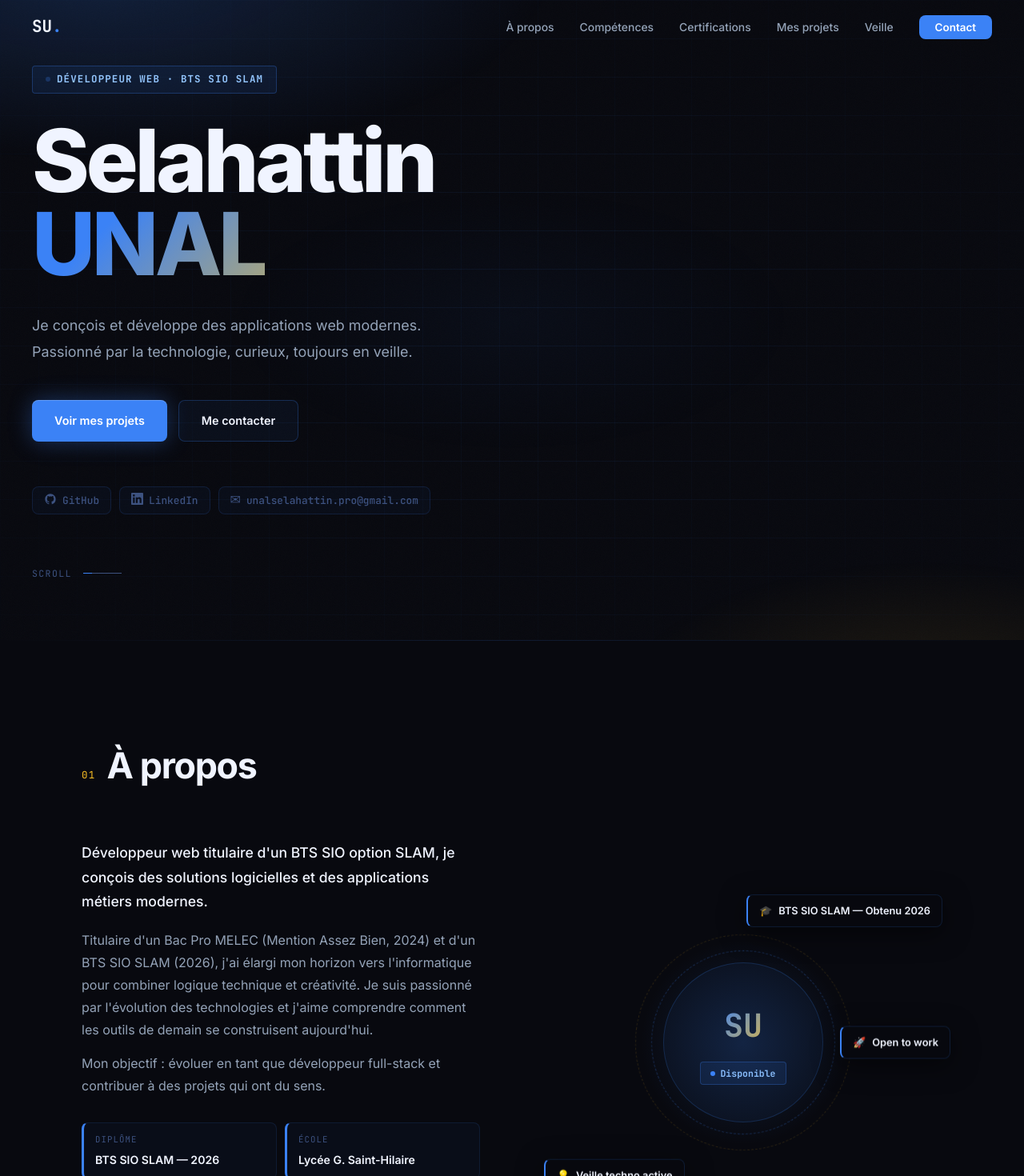
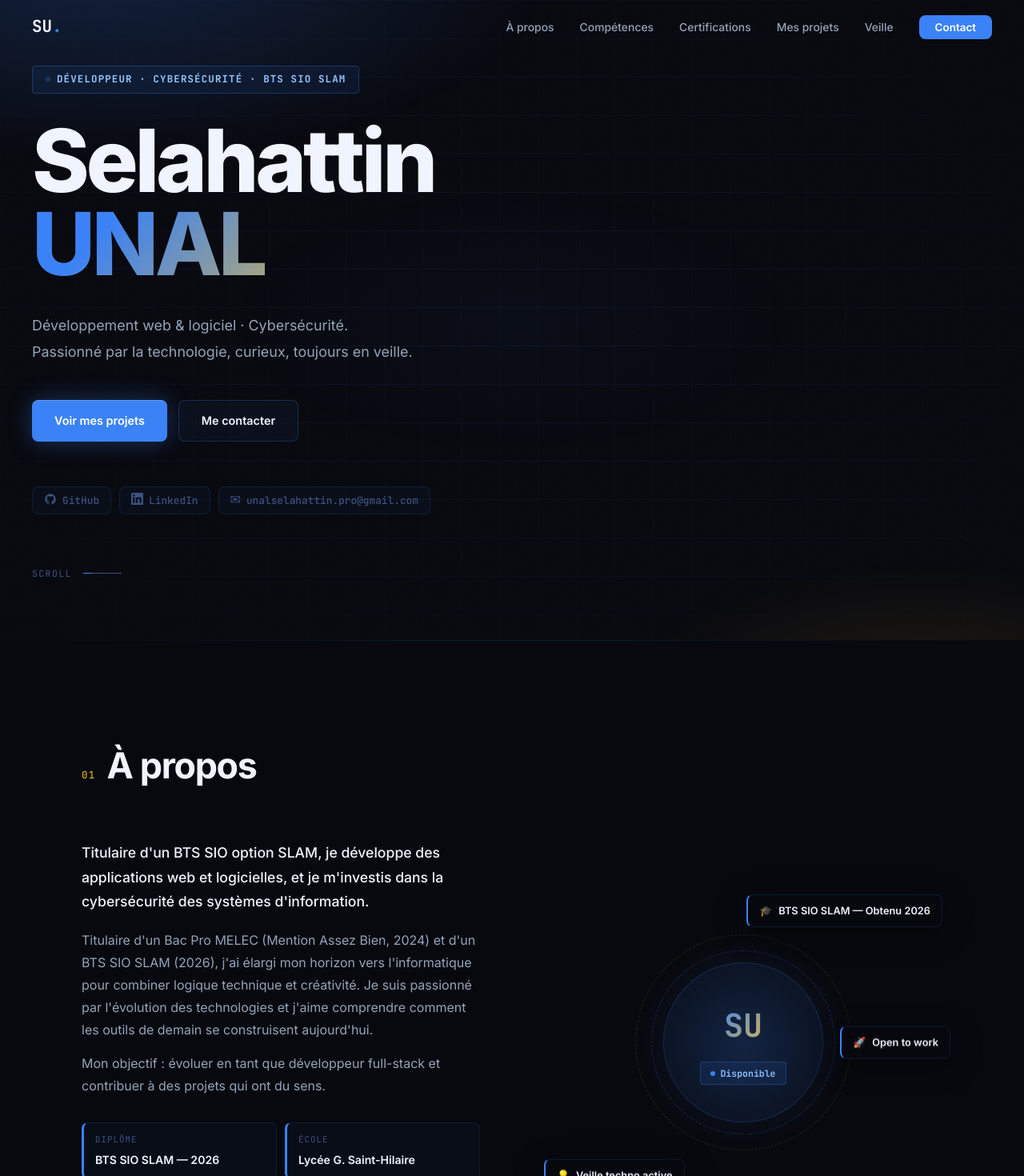
Before and after one commit to U-Selahattin/portfolio, a React (Vite) app: page / in a window 1280 px wide. Shown: the top 1470 px of the page at 80% size. Built offline with nearby package versions, Linux system fonts and the light colour scheme.

Commit message:
maj: profil élargi — dev web & logiciel + cybersécurité

```diff
--- a/index.html
+++ b/index.html
@@ -5,9 +5,9 @@
     <meta name="viewport" content="width=device-width, initial-scale=1.0" />
 
     <!-- ── SEO principal ── -->
-    <title>Selahattin UNAL — Développeur Web | BTS SIO SLAM</title>
-    <meta name="description" content="Portfolio de Selahattin UNAL, étudiant en BTS SIO option SLAM au Lycée Geoffroy Saint-Hilaire d'Étampes. Développeur web passionné : Vue.js, React, PHP, MySQL, Node.js." />
-    <meta name="keywords" content="Selahattin UNAL, développeur web, BTS SIO, SLAM, Vue.js, React, PHP, MySQL, portfolio, Étampes, alternance, stage" />
+    <title>Selahattin UNAL — Développeur & Cybersécurité | BTS SIO SLAM</title>
+    <meta name="description" content="Portfolio de Selahattin UNAL, titulaire d'un BTS SIO SLAM. Développement web, logiciel et cybersécurité : Vue.js, PHP, MySQL, Python, Node.js." />
+    <meta name="keywords" content="Selahattin UNAL, développeur web, développeur logiciel, cybersécurité, BTS SIO, SLAM, Vue.js, PHP, MySQL, Python, portfolio, Île-de-France, stage" />
     <meta name="author" content="Selahattin UNAL" />
     <meta name="robots" content="index, follow" />
     <link rel="canonical" href="https://portfolio-selahattin.vercel.app" />
--- a/src/components/Hero.jsx
+++ b/src/components/Hero.jsx
@@ -16,7 +16,7 @@ export default function Hero() {
         </h1>
 
         <p className={s.sub}>
-          Je conçois et développe des applications web modernes.<br />
+          Développement web & logiciel · Cybersécurité.<br />
           Passionné par la technologie, curieux, toujours en veille.
         </p>
 
--- a/src/data/content.js
+++ b/src/data/content.js
@@ -5,7 +5,7 @@
 
 export const meta = {
   name: "Selahattin UNAL",
-  role: "Développeur Web · BTS SIO SLAM",
+  role: "Développeur · Cybersécurité · BTS SIO SLAM",
   email: "unalselahattin.pro@gmail.com",
   phone: "07 67 66 97 19",
   location: "Île-de-France — Eure-et-Loir",
@@ -17,7 +17,7 @@ export const meta = {
 }
 
 export const about = {
-  lead: "Développeur web titulaire d'un BTS SIO option SLAM, je conçois des solutions logicielles et des applications métiers modernes.",
+  lead: "Titulaire d'un BTS SIO option SLAM, je développe des applications web et logicielles, et je m'investis dans la cybersécurité des systèmes d'information.",
   paragraphs: [
     "Titulaire d'un Bac Pro MELEC (Mention Assez Bien, 2024) et d'un BTS SIO SLAM (2026), j'ai élargi mon horizon vers l'informatique pour combiner logique technique et créativité. Je suis passionné par l'évolution des technologies et j'aime comprendre comment les outils de demain se construisent aujourd'hui.",
     "Mon objectif : évoluer en tant que développeur full-stack et contribuer à des projets qui ont du sens.",
```
